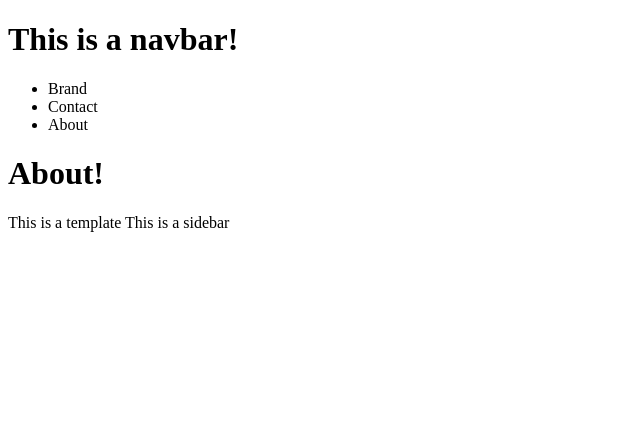
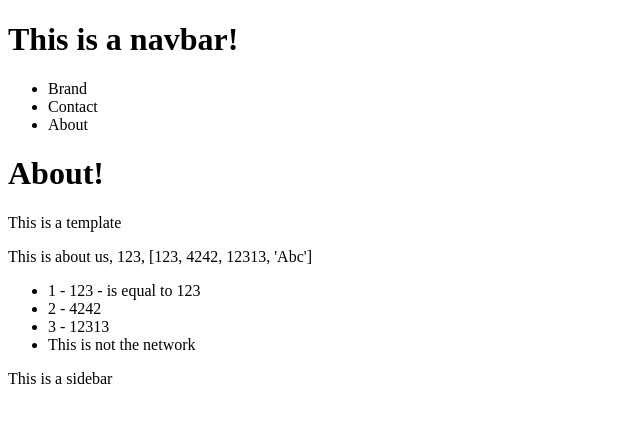
Before and after one commit to FARSHAD-SH/trydjango, a Django app: page /about/ in a window 1280 px wide. Shown: the top 423 px of the page, without its empty margins (0-640 px from the left). Run offline with Django 5.2, Linux system fonts and the light colour scheme.

Commit message:
trydjango templates context

```diff
--- a/templates/about.html
+++ b/templates/about.html
@@ -1,5 +1,25 @@
 {% extends "base.html" %}
+
+
 {% block content %}
     <h1> About!</h1>
     <p1> This is a template</p1>
+
+
+    <p>
+    {{ my_text }}, {{ my_number }}, {{ my_list }}
+    </p>
+
+    <ul>
+        {% for item in my_list %}
+            {% if item == 123 %}
+                <li>{{forloop.counter}} - {{ item }} - is equal to 123</li>
+            {% elif item == "Abc" %}
+                <li>This is not the network</li>
+            {% else %}
+                <li>{{forloop.counter}} - {{ item }}</li>
+            {% endif %}
+        {% endfor %}
+    </ul>
+
 {% endblock %}
```
